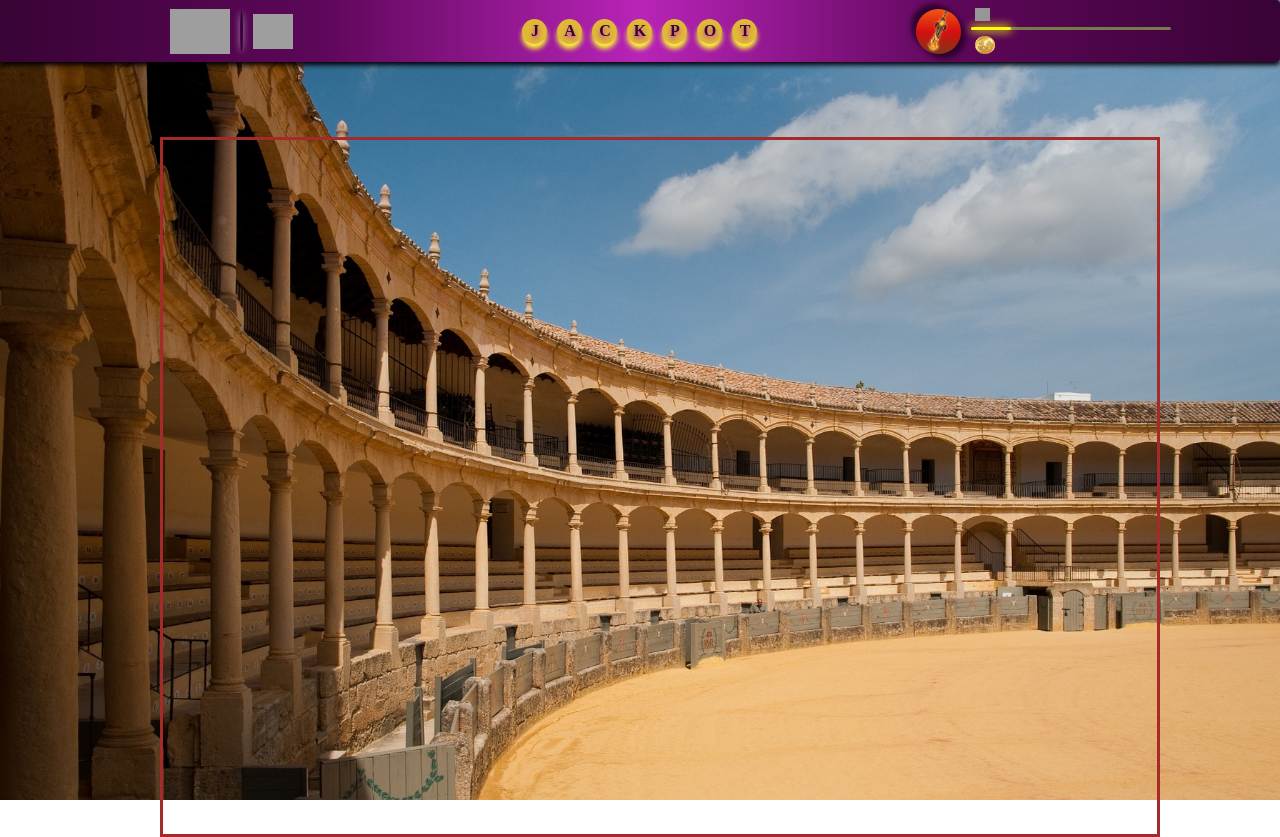
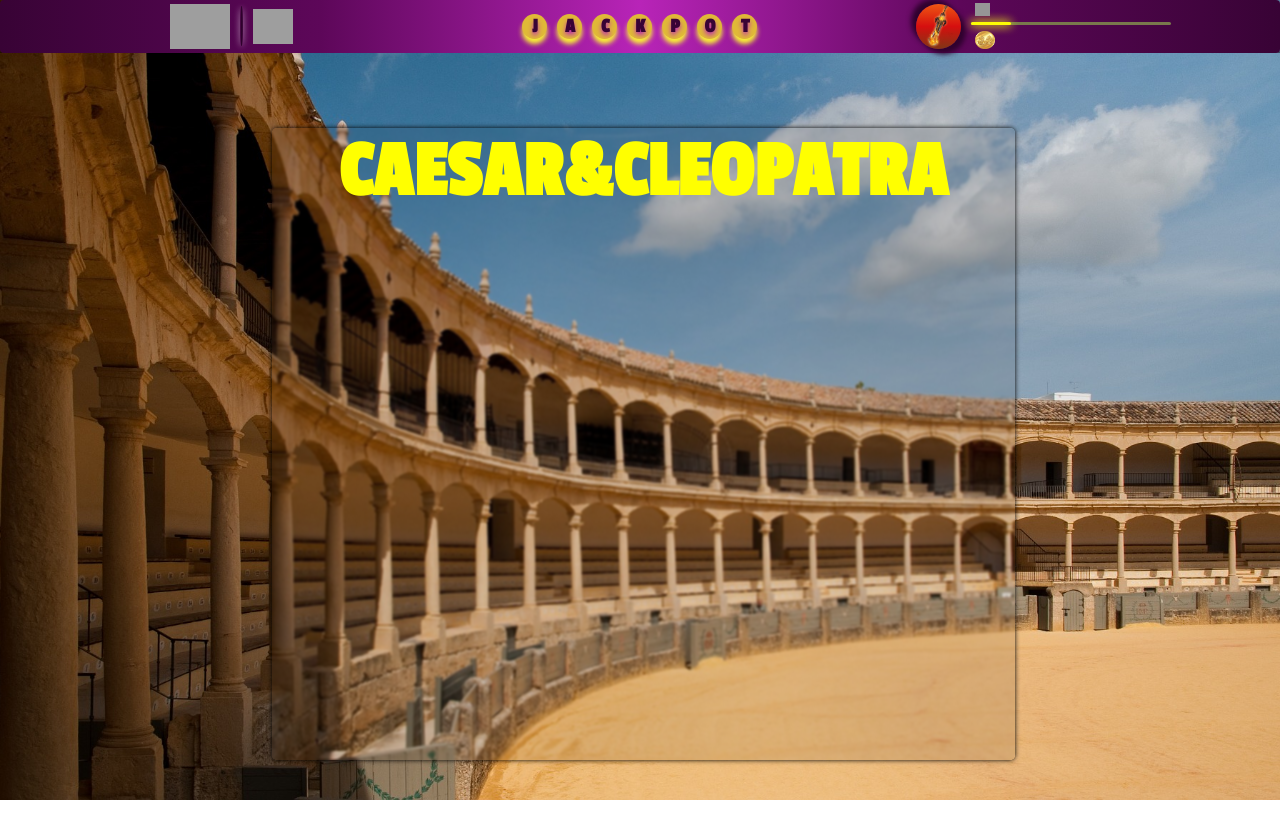
Before and after one commit to itsaminbt/Project-2, a plain HTML site: page index.html in a window 1280 px wide. After the commit the page ends 800 px from the top, so only its background shows below. Drawn offline with Linux system fonts and the light colour scheme; grey boxes are pictures that could not be loaded.

Commit message:
added new feature to the reel-container

```diff
--- a/index.html
+++ b/index.html
@@ -40,14 +40,18 @@
             </div>
         </header>
         <!--End of header-->
-
-        <section class="reels-wrapper">
-            <div class="reels">
-                <div class="reel"></div>
-                <div class="reel"></div>
-                <div class="reel"></div>
+        <!--Reels-->
+        <section class="reels-container">
+            <div class="reels-wrapper">
+                <h1 class="heading">caesar&cleopatra</h1>
+                <div class="reels">
+                    <div class="reel"></div>
+                    <div class="reel"></div>
+                    <div class="reel"></div>
+                </div>
             </div>
         </section>
+            <!--End of Reels-->
     </div>
 
     <script src="main.js"></script>
--- a/style.css
+++ b/style.css
@@ -7,6 +7,13 @@
     text-decoration: none;
     box-sizing: border-box;
     outline: none;
+    font-family: 'PassionOne-Regular', sans-serif;
+}
+
+/*fonts*/
+@font-face {
+    font-family: 'PassionOne-Regular';
+    src: url(font/PassionOne-Regular.ttf);
 }
 
 html {
@@ -25,12 +32,13 @@ html {
     height: 100vh;
     background: url(images/arena.jpg) center no-repeat;
     background-size: cover;
+    background-attachment: fixed;
 }
 
 /* header */
 .header {
     display: flex;
-    height: 6.2rem;
+    height: 6.62%;
     background: linear-gradient(to right, rgb(56, 3, 53),rgb(93, 7, 89), rgb(184, 36, 184),rgb(93, 7, 89) ,rgb(56, 3, 53));
     border-radius: 0.4rem;
     box-shadow: 0 0.3rem 0.5rem #000;
@@ -92,7 +100,7 @@ html {
 }
 
 .logo h1 span {
-    font-size: 1.6rem;
+    font-size: 2rem;
     font-weight: 900;
     color: rgb(56, 3, 53);;
     text-transform: uppercase;
@@ -151,7 +159,7 @@ html {
 
 .sword {
     width: 5.5rem;
-    height: 6.3rem;
+    height: 100%;
     display: flex;
     align-items: center;
     transition: filter 0.3s ease;
@@ -223,14 +231,43 @@ html {
 
 /* End of header */
 
-.reels-wrapper {
-    height: calc(100% - 14rem);
-    padding: 75px 73px 0 112px;
+.reels-container {
+    height: calc(100% - 6.62%);
+    padding: 7.5rem 7.3rem 0 8rem;
+    background: inherit;
 }
 
-.reels {
-    width: 100rem;
-    height: 70rem;
-    border: 0.3rem solid brown;
+.reels-wrapper {
+    width: 66%;
+    height: 94%;
+    box-shadow: 0rem 0rem 0.5rem 0 rgba(0,0,0);
     margin: 0 auto;
+    position: relative;
+    background: inherit;
+    overflow: hidden;
+    border-radius: 0.5rem;
+    z-index: 1;
 }
+
+.reels-wrapper:before {
+    content: "";
+    position: absolute;
+    top: 0;
+    left: 0;
+    right: 0;
+    bottom: 0;
+    box-shadow: 200rem 200rem 200rem inset rgba(0, 0, 0, 0.1);
+    filter: blur(0.1rem);
+    background: inherit;
+    margin: -1rem;
+    z-index: -1;
+}
+
+.heading {
+    font-size: 8rem;
+    font-weight: 900;
+    letter-spacing: 0.1rem;
+    text-transform: uppercase;
+    text-align: center;
+    color: yellow;
+}
```
Also changed, not shown: font/PassionOne-Regular.ttf (added).
